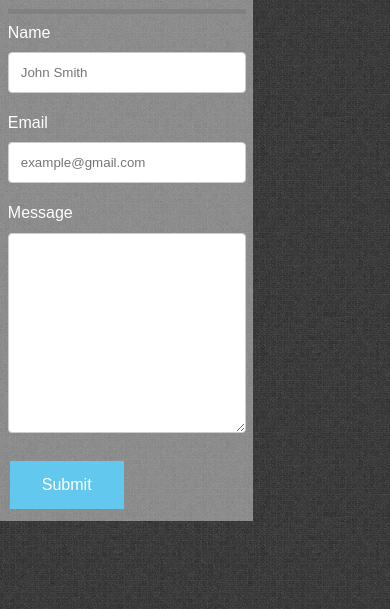
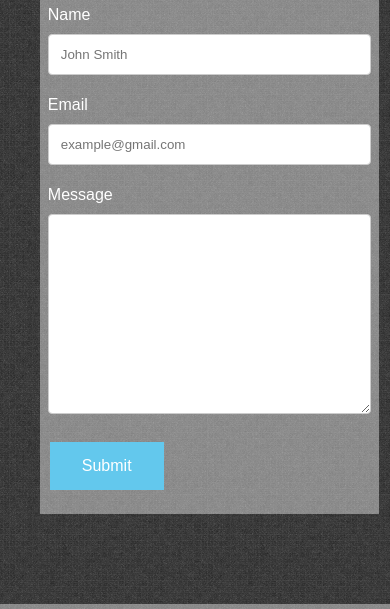
Before and after one commit to yogipatelsf/Responsive-Portfolio, a plain HTML site: page contact.html in a window 390 px wide. Shown: the part 347-956 px from the top of the page. Drawn offline with Linux system fonts and the light colour scheme; a web font is replaced by a local one.

Commit message:
Contact Responsive

```diff
--- a/assets/css/style.css
+++ b/assets/css/style.css
@@ -333,6 +333,12 @@ input[type="submit"] {
         height: auto;
         padding-bottom: 20px;
     }
+  .Contact {
+        margin: 150px 0px 0px 150px;
+        width: 28%;
+        height: auto;
+        padding-bottom: 20px;
+    }
 
     .about_me {
         margin: 150px 0px 0px 150px;
@@ -398,6 +404,11 @@ input[type="submit"] {
         height: 620px;
     }
 
+      .Contact {
+        width: 83%;
+        margin: 150px 0px 0px 50px;
+    }
+
     .connect_me {
         margin: 90px 0px 0px 0px;
         width: 96%;
@@ -447,10 +458,17 @@ p {
         .Portfolio {
     margin-top: 130px;
     margin-left: 40px;
+    height: auto;
+    }
+
+       .about_me {
+    margin-top: 130px;
+    margin-left: 40px;
+    height: auto;
 
     }
 
-       .about_me {
+        .Contact {
     margin-top: 130px;
     margin-left: 40px;
     height: auto;
```
